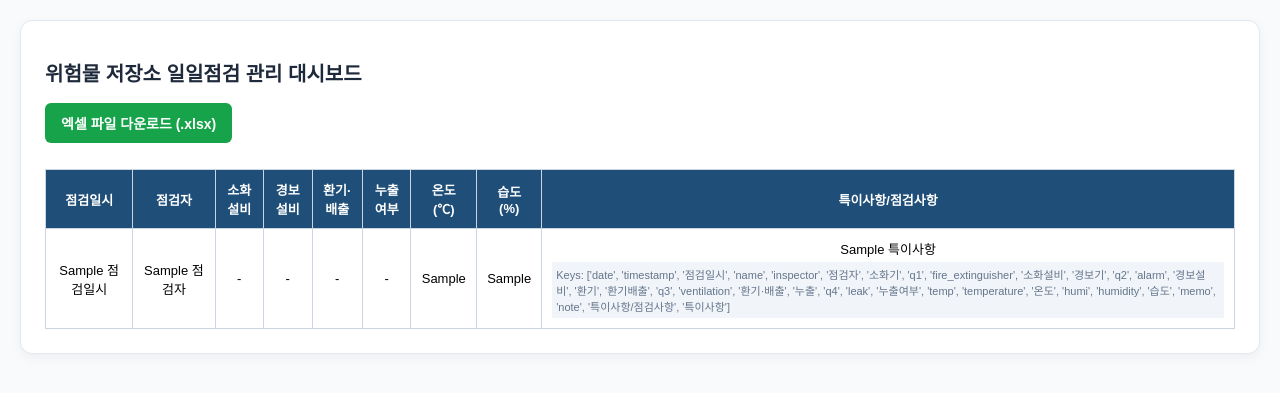
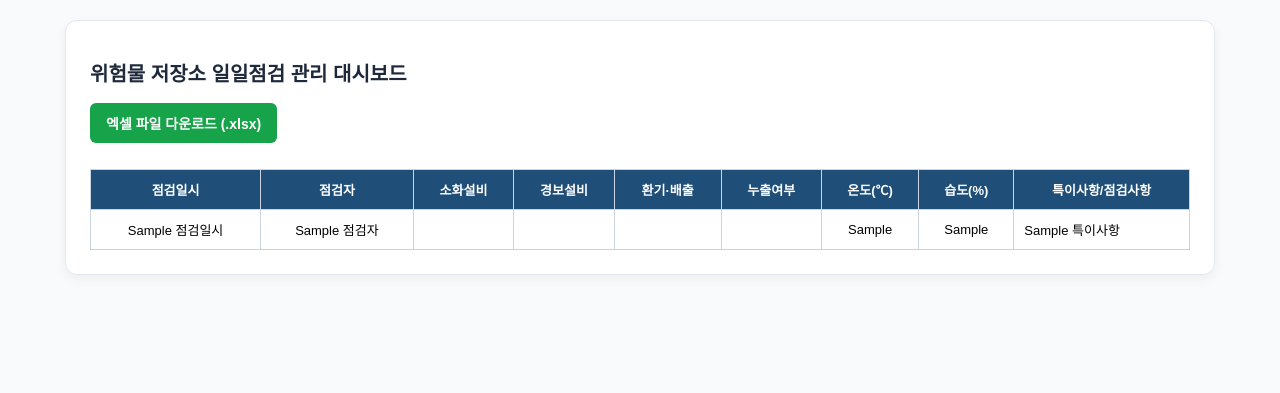
Before and after one commit to wjsdydxo94-a11y/hazardous-check, a Flask app: template templates/admin.html in a window 1280 px wide. Shown: the top 393 px of the page. Run offline with Flask 3, Linux system fonts and the light colour scheme; the template is opened without the code that fills it: most values are stand-ins (such as "Sample title", 1, 10 or a date in 2020).

Commit message:
Update admin.html

```diff
--- a/templates/admin.html
+++ b/templates/admin.html
@@ -6,7 +6,7 @@
     <title>점검 기록 관리</title>
     <style>
         body { font-family: 'Malgun Gothic', sans-serif; background-color: #f8fafc; margin: 0; padding: 20px; }
-        .container { max-width: 1200px; margin: 0 auto; background: white; padding: 24px; border-radius: 12px; box-shadow: 0 4px 12px rgba(0,0,0,0.05); border: 1px solid #e2e8f0; }
+        .container { max-width: 1100px; margin: 0 auto; background: white; padding: 24px; border-radius: 12px; box-shadow: 0 4px 12px rgba(0,0,0,0.05); border: 1px solid #e2e8f0; }
         h1 { font-size: 20px; font-weight: bold; color: #1e293b; margin-bottom: 16px; }
         .btn { display: inline-block; background-color: #16a34a; color: white; padding: 10px 16px; border-radius: 6px; text-decoration: none; font-weight: bold; font-size: 14px; margin-bottom: 16px; }
         .btn:hover { background-color: #15803d; }
@@ -14,9 +14,8 @@
         th, td { border: 1px solid #cbd5e1; padding: 10px; text-align: center; }
         th { background-color: #1f4e78; color: white; }
         tr:nth-child(even) { background-color: #f8fafc; }
-        .badge-green { background-color: #dcfce7; color: #166534; padding: 4px 8px; border-radius: 4px; display: inline-block; font-weight: 500; }
-        .badge-red { background-color: #fee2e2; color: #991b1b; padding: 4px 8px; border-radius: 4px; display: inline-block; font-weight: 500; }
-        .debug-box { font-size: 11px; color: #64748b; background: #f1f5f9; padding: 4px; margin-top: 4px; text-align: left; word-break: break-all; }
+        .check-green { color: #16a34a; font-weight: bold; font-size: 14px; }
+        .check-red { color: #dc2626; font-weight: bold; font-size: 14px; }
     </style>
 </head>
 <body>
@@ -40,63 +39,54 @@
             <tbody>
                 {% for row in records %}
                 <tr>
-                    <td>{{ row.get('점검일시', row.get('timestamp', row.get('date', ''))) }}</td>
-                    <td>{{ row.get('점검자', row.get('inspector', row.get('name', ''))) }}</td>
+                    <td>{{ row.get('점검일시', '') }}</td>
+                    <td>{{ row.get('점검자', '') }}</td>
 
-                    <!-- 소화설비 -->
-                    {% set val1 = row.get('소화설비', row.get('fire_extinguisher', row.get('q1', row.get('소화기', '')))) %}
+                    <!-- 소화설비 (서버에는 '용기상태'로 저장됨) -->
+                    {% set val1 = row.get('용기상태', '') %}
                     <td>
                         {% if '이상없음' in val1|string or '정상' in val1|string or '이상 없음' in val1|string %}
-                            <span class="badge-green">{{ val1 }}</span>
+                            <span class="check-green">✔ {{ val1 }}</span>
                         {% elif val1 %}
-                            <span class="badge-red">{{ val1 }}</span>
-                        {% else %}
-                            -
+                            <span class="check-red">✘ {{ val1 }}</span>
                         {% endif %}
                     </td>
 
-                    <!-- 경보설비 -->
-                    {% set val2 = row.get('경보설비', row.get('alarm', row.get('q2', row.get('경보기', '')))) %}
+                    <!-- 경보설비 (서버에는 '안전설비'로 저장됨) -->
+                    {% set val2 = row.get('안전설비', '') %}
                     <td>
                         {% if '이상없음' in val2|string or '정상' in val2|string or '이상 없음' in val2|string %}
-                            <span class="badge-green">{{ val2 }}</span>
+                            <span class="check-green">✔ {{ val2 }}</span>
                         {% elif val2 %}
-                            <span class="badge-red">{{ val2 }}</span>
-                        {% else %}
-                            -
+                            <span class="check-red">✘ {{ val2 }}</span>
                         {% endif %}
                     </td>
 
-                    <!-- 환기·배출 -->
-                    {% set val3 = row.get('환기·배출', row.get('ventilation', row.get('q3', row.get('환기배출', row.get('환기', ''))))) %}
+                    <!-- 환기·배출 (서버에는 '방재구조'로 저장됨) -->
+                    {% set val3 = row.get('방재구조', '') %}
                     <td>
                         {% if '이상없음' in val3|string or '정상' in val3|string or '이상 없음' in val3|string %}
-                            <span class="badge-green">{{ val3 }}</span>
+                            <span class="check-green">✔ {{ val3 }}</span>
                         {% elif val3 %}
-                            <span class="badge-red">{{ val3 }}</span>
-                        {% else %}
-                            -
+                            <span class="check-red">✘ {{ val3 }}</span>
                         {% endif %}
                     </td>
 
-                    <!-- 누출여부 -->
-                    {% set val4 = row.get('누출여부', row.get('leak', row.get('q4', row.get('누출', '')))) %}
+                    <!-- 누출여부 (서버에는 '전산마감'으로 저장됨) -->
+                    {% set val4 = row.get('전산마감', '') %}
                     <td>
-                        {% if '이상없음' in val4|string or '정상' in val4|string or '이상 없음' in val4|string or '누출 없음' in val4|string %}
-                            <span class="badge-green">{{ val4 }}</span>
+                        {% if '이상없음' in val4|string or '정상' in val4|string or '누출 없음' in val4|string %}
+                            <span class="check-green">✔ {{ val4 }}</span>
                         {% elif val4 %}
-                            <span class="badge-red">{{ val4 }}</span>
-                        {% else %}
-                            -
+                            <span class="check-red">✘ {{ val4 }}</span>
                         {% endif %}
                     </td>
 
-                    <td>{{ row.get('온도', row.get('temperature', row.get('temp', ''))) }}</td>
-                    <td>{{ row.get('습도', row.get('humidity', row.get('humi', ''))) }}</td>
-                    <td>
-                        {{ row.get('특이사항', row.get('특이사항/점검사항', row.get('note', row.get('memo', '')))) }}
-                        <div class="debug-box">Keys: {{ row.keys() | list }}</div>
-                    </td>
+                    <td>{{ row.get('온도', '') }}</td>
+                    <td>{{ row.get('습도', '') }}</td>
+
+                    <!-- 특이사항 -->
+                    <td style="text-align: left;">{{ row.get('특이사항', '') }}</td>
                 </tr>
                 {% endfor %}
             </tbody>
```
